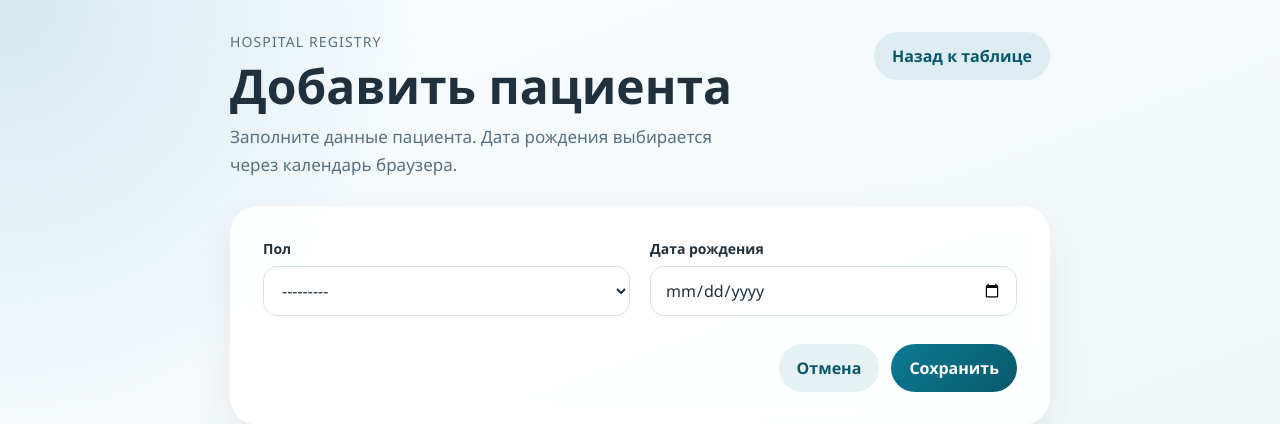
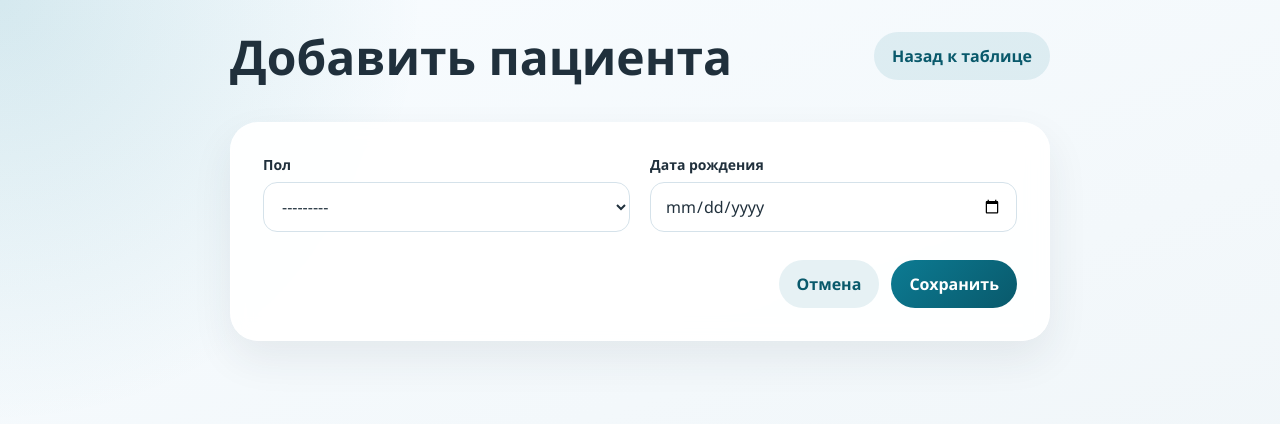
Before and after one commit to Deni3is/hospital, a Django app: page /patients/add/ in a window 1280 px wide. Shown: the top 424 px of the page. Run offline with Django 5.2, Linux system fonts and the light colour scheme; the visitor is signed in with stand-in values (Sample User, id 1).

Commit message:
Style change

```diff
--- a/templates/registry/patient_form.html
+++ b/templates/registry/patient_form.html
@@ -11,9 +11,7 @@
     <div class="form-shell">
         <header class="form-header">
             <div>
-                <div class="brand">Hospital Registry</div>
                 <h1>{{ form_title }}</h1>
-                <p>Заполните данные пациента. Дата рождения выбирается через календарь браузера.</p>
             </div>
             <a class="back-link" href="{{ cancel_url }}">Назад к таблице</a>
         </header>
```
